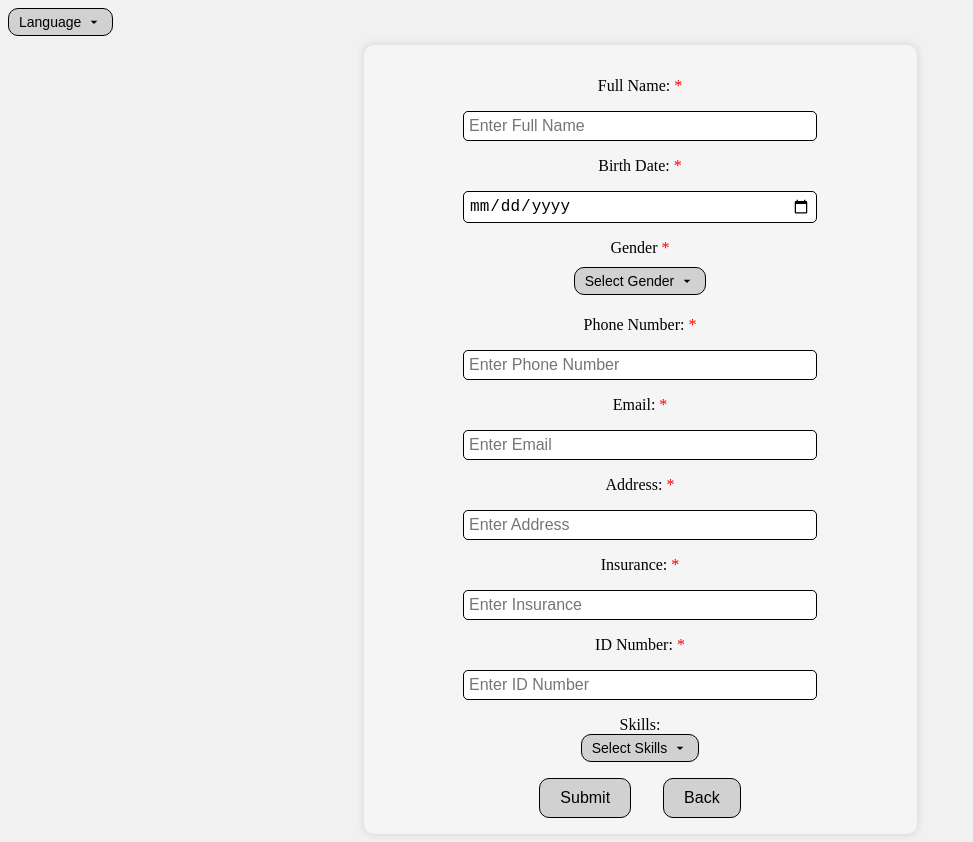
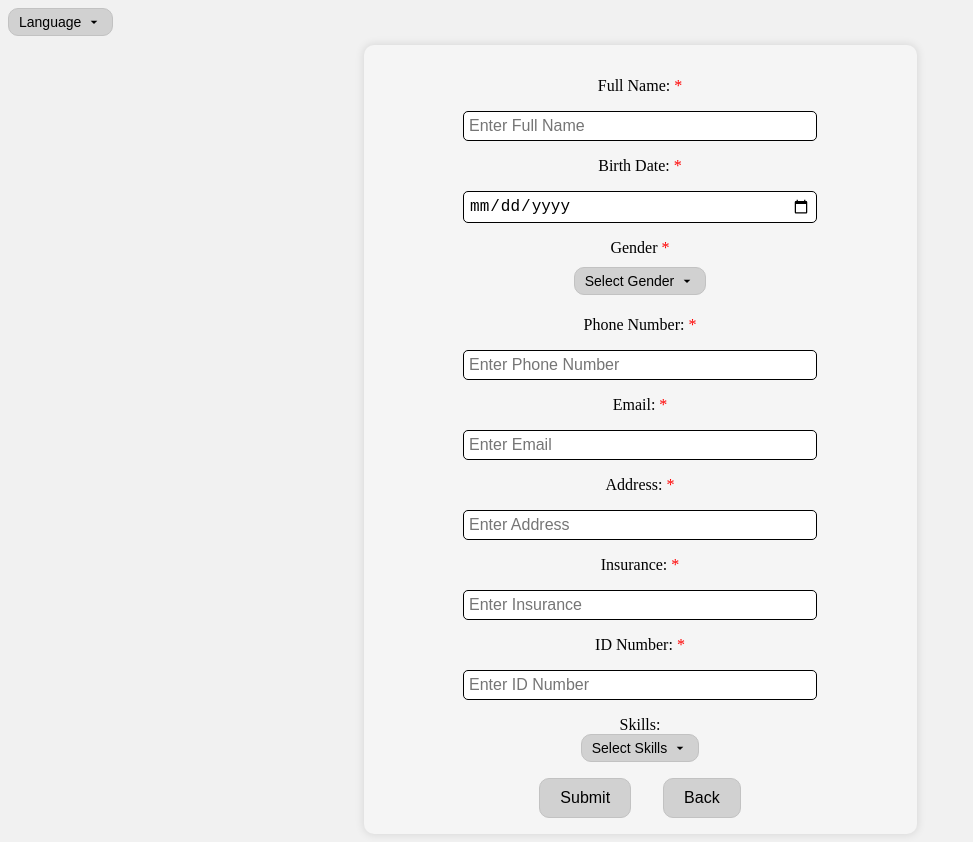
Before and after one commit to mohammadabk2/Beit-Hanina-Community-Center-Vol-App, a React (Create React App) app in the folder client/: page /sign-up in a window 1280 px wide. Shown: the whole page, without its empty margins (0-973 px from the left). Built offline with nearby package versions, Linux system fonts and the light colour scheme.

Commit message:
fixes border colors

```diff
--- a/client/src/App.css
+++ b/client/src/App.css
@@ -54,7 +54,7 @@ button {
   border-radius: 0.625rem;
   border: solid;
   border-width: 0.0625rem;
-  border-color: var(--button-color);
+  border-color: var(--button-border);
   background-color: var(--button-background);
   color: var(--button-text);
 }
```
